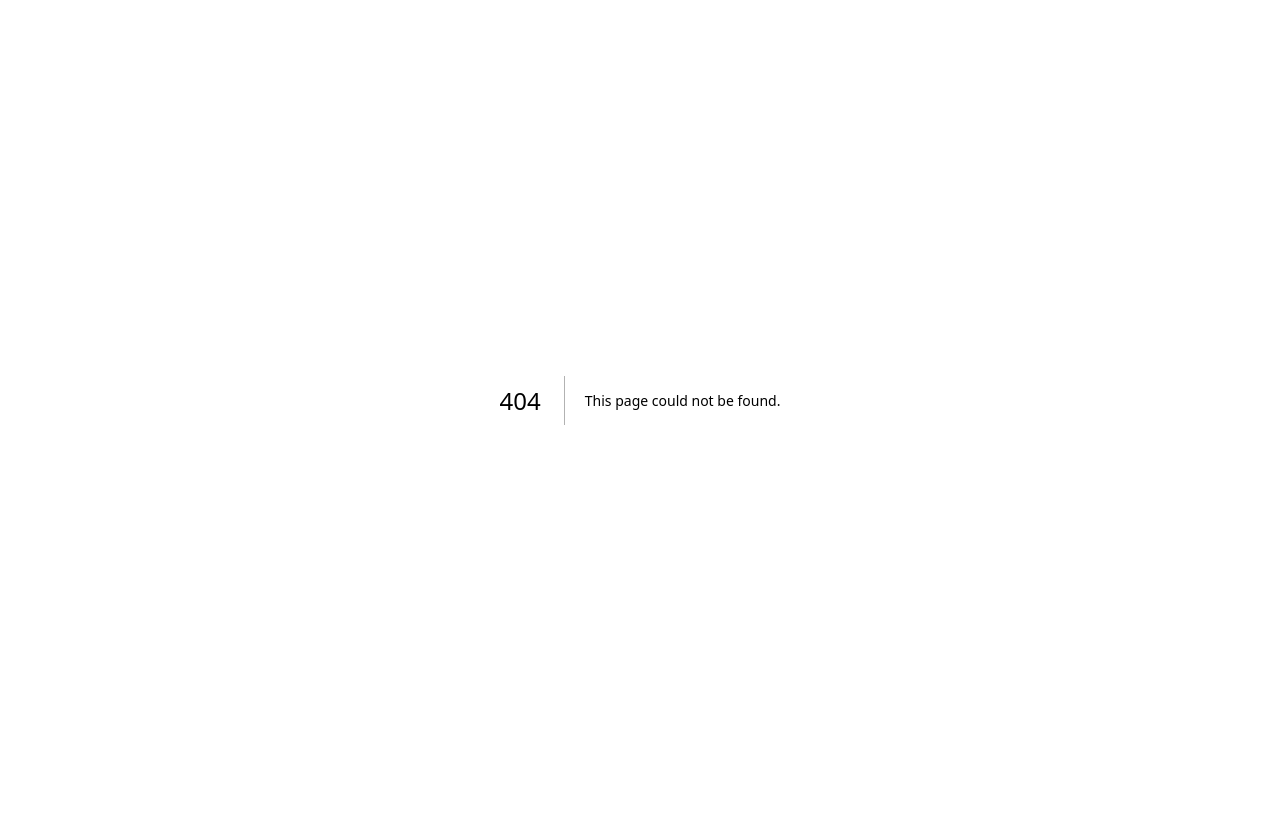
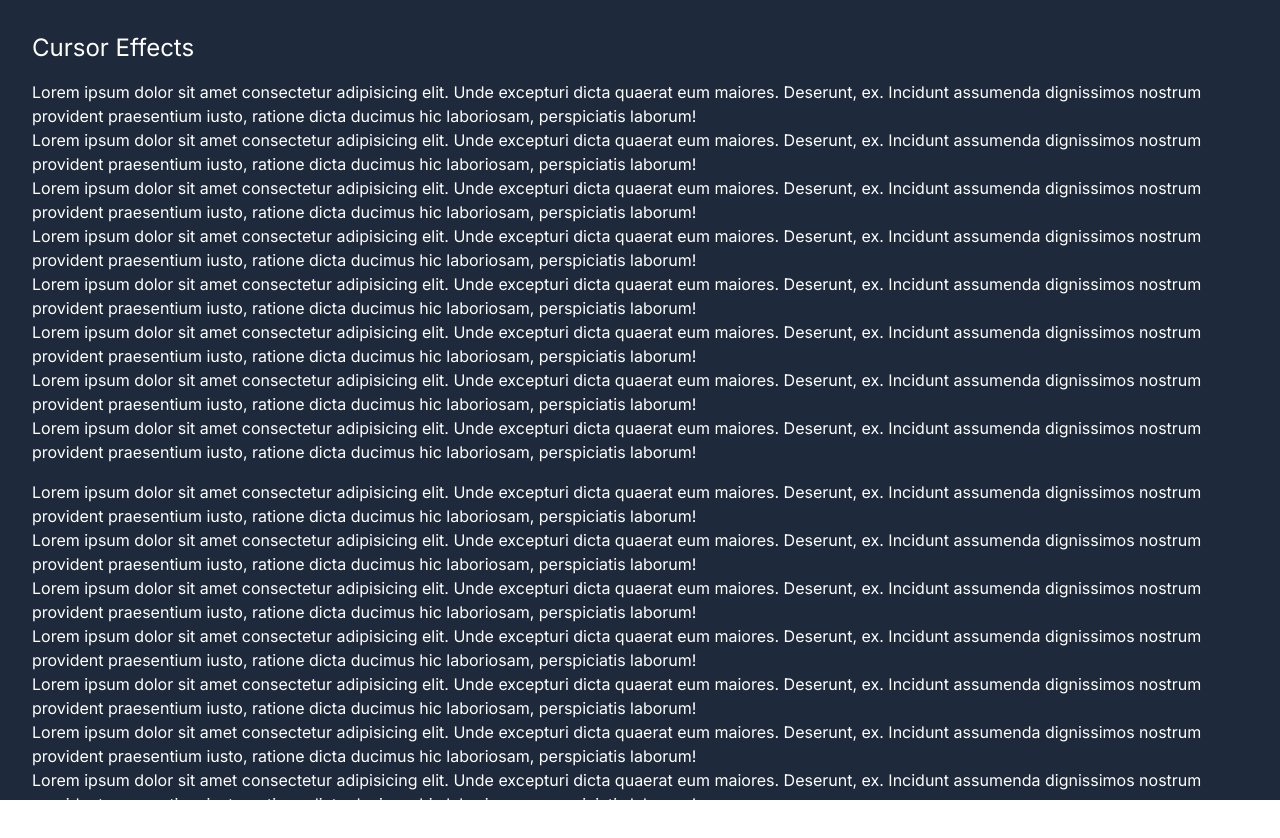
Before and after one commit to dizzzy7/the-project, a Next.js app: page /cursor-effects in a window 1280 px wide. Before the commit this address had no page. Shown: the top 838 px of the page. Before the commit the page ends 800 px from the top, so only its background shows below. Built offline with nearby package versions, Linux system fonts and the light colour scheme.

Commit message:
feat: add a flashlight component and demo it on a new cursor effects page

```diff
--- /dev/null
+++ b/src/app/cursor-effects/page.tsx
@@ -0,0 +1,56 @@
+
+import Flashlight from '@/components/ui/flashlight';
+import { Metadata } from 'next';
+
+export const metadata: Metadata = {
+  title: 'Cursor Effects Page',
+  description: 'This page contains cool effects for the mouse cursor',
+};
+
+/**
+ * BOOKMARKS, RECENT PAGES/BOOKMARKS, QUICK NOTES
+ * WEATHER, BUSSTATIONEN O. FAHRPLAN, TERMINE/FEIERTAGE (Google Calendar)
+ */
+
+const CursorEffectsPage = () => {
+  return (
+    <main className='bg-slate-800 h-screen text-white'>
+      <section className='h-full container relative bg-slate-800'>
+        <h1 className='text-2xl pt-8'>Cursor Effects</h1>
+        <div className='my-4'>
+          <p>Lorem ipsum dolor sit amet consectetur adipisicing elit. Unde excepturi dicta quaerat eum maiores. Deserunt, ex. Incidunt assumenda dignissimos nostrum provident praesentium iusto, ratione dicta ducimus hic laboriosam, perspiciatis laborum!</p>
+          <p>Lorem ipsum dolor sit amet consectetur adipisicing elit. Unde excepturi dicta quaerat eum maiores. Deserunt, ex. Incidunt assumenda dignissimos nostrum provident praesentium iusto, ratione dicta ducimus hic laboriosam, perspiciatis laborum!</p>
+          <p>Lorem ipsum dolor sit amet consectetur adipisicing elit. Unde excepturi dicta quaerat eum maiores. Deserunt, ex. Incidunt assumenda dignissimos nostrum provident praesentium iusto, ratione dicta ducimus hic laboriosam, perspiciatis laborum!</p>
+          <p>Lorem ipsum dolor sit amet consectetur adipisicing elit. Unde excepturi dicta quaerat eum maiores. Deserunt, ex. Incidunt assumenda dignissimos nostrum provident praesentium iusto, ratione dicta ducimus hic laboriosam, perspiciatis laborum!</p>
+          <p>Lorem ipsum dolor sit amet consectetur adipisicing elit. Unde excepturi dicta quaerat eum maiores. Deserunt, ex. Incidunt assumenda dignissimos nostrum provident praesentium iusto, ratione dicta ducimus hic laboriosam, perspiciatis laborum!</p>
+          <p>Lorem ipsum dolor sit amet consectetur adipisicing elit. Unde excepturi dicta quaerat eum maiores. Deserunt, ex. Incidunt assumenda dignissimos nostrum provident praesentium iusto, ratione dicta ducimus hic laboriosam, perspiciatis laborum!</p>
+          <p>Lorem ipsum dolor sit amet consectetur adipisicing elit. Unde excepturi dicta quaerat eum maiores. Deserunt, ex. Incidunt assumenda dignissimos nostrum provident praesentium iusto, ratione dicta ducimus hic laboriosam, perspiciatis laborum!</p>
+          <p>Lorem ipsum dolor sit amet consectetur adipisicing elit. Unde excepturi dicta quaerat eum maiores. Deserunt, ex. Incidunt assumenda dignissimos nostrum provident praesentium iusto, ratione dicta ducimus hic laboriosam, perspiciatis laborum!</p>
+        </div>
+        <div className='my-4'>
+          <p>Lorem ipsum dolor sit amet consectetur adipisicing elit. Unde excepturi dicta quaerat eum maiores. Deserunt, ex. Incidunt assumenda dignissimos nostrum provident praesentium iusto, ratione dicta ducimus hic laboriosam, perspiciatis laborum!</p>
+          <p>Lorem ipsum dolor sit amet consectetur adipisicing elit. Unde excepturi dicta quaerat eum maiores. Deserunt, ex. Incidunt assumenda dignissimos nostrum provident praesentium iusto, ratione dicta ducimus hic laboriosam, perspiciatis laborum!</p>
+          <p>Lorem ipsum dolor sit amet consectetur adipisicing elit. Unde excepturi dicta quaerat eum maiores. Deserunt, ex. Incidunt assumenda dignissimos nostrum provident praesentium iusto, ratione dicta ducimus hic laboriosam, perspiciatis laborum!</p>
+          <p>Lorem ipsum dolor sit amet consectetur adipisicing elit. Unde excepturi dicta quaerat eum maiores. Deserunt, ex. Incidunt assumenda dignissimos nostrum provident praesentium iusto, ratione dicta ducimus hic laboriosam, perspiciatis laborum!</p>
+          <p>Lorem ipsum dolor sit amet consectetur adipisicing elit. Unde excepturi dicta quaerat eum maiores. Deserunt, ex. Incidunt assumenda dignissimos nostrum provident praesentium iusto, ratione dicta ducimus hic laboriosam, perspiciatis laborum!</p>
+          <p>Lorem ipsum dolor sit amet consectetur adipisicing elit. Unde excepturi dicta quaerat eum maiores. Deserunt, ex. Incidunt assumenda dignissimos nostrum provident praesentium iusto, ratione dicta ducimus hic laboriosam, perspiciatis laborum!</p>
+          <p>Lorem ipsum dolor sit amet consectetur adipisicing elit. Unde excepturi dicta quaerat eum maiores. Deserunt, ex. Incidunt assumenda dignissimos nostrum provident praesentium iusto, ratione dicta ducimus hic laboriosam, perspiciatis laborum!</p>
+          <p>Lorem ipsum dolor sit amet consectetur adipisicing elit. Unde excepturi dicta quaerat eum maiores. Deserunt, ex. Incidunt assumenda dignissimos nostrum provident praesentium iusto, ratione dicta ducimus hic laboriosam, perspiciatis laborum!</p>
+        </div>
+        <div className='my-4'>
+          <p>Lorem ipsum dolor sit amet consectetur adipisicing elit. Unde excepturi dicta quaerat eum maiores. Deserunt, ex. Incidunt assumenda dignissimos nostrum provident praesentium iusto, ratione dicta ducimus hic laboriosam, perspiciatis laborum!</p>
+          <p>Lorem ipsum dolor sit amet consectetur adipisicing elit. Unde excepturi dicta quaerat eum maiores. Deserunt, ex. Incidunt assumenda dignissimos nostrum provident praesentium iusto, ratione dicta ducimus hic laboriosam, perspiciatis laborum!</p>
+          <p>Lorem ipsum dolor sit amet consectetur adipisicing elit. Unde excepturi dicta quaerat eum maiores. Deserunt, ex. Incidunt assumenda dignissimos nostrum provident praesentium iusto, ratione dicta ducimus hic laboriosam, perspiciatis laborum!</p>
+          <p>Lorem ipsum dolor sit amet consectetur adipisicing elit. Unde excepturi dicta quaerat eum maiores. Deserunt, ex. Incidunt assumenda dignissimos nostrum provident praesentium iusto, ratione dicta ducimus hic laboriosam, perspiciatis laborum!</p>
+          <p>Lorem ipsum dolor sit amet consectetur adipisicing elit. Unde excepturi dicta quaerat eum maiores. Deserunt, ex. Incidunt assumenda dignissimos nostrum provident praesentium iusto, ratione dicta ducimus hic laboriosam, perspiciatis laborum!</p>
+          <p>Lorem ipsum dolor sit amet consectetur adipisicing elit. Unde excepturi dicta quaerat eum maiores. Deserunt, ex. Incidunt assumenda dignissimos nostrum provident praesentium iusto, ratione dicta ducimus hic laboriosam, perspiciatis laborum!</p>
+          <p>Lorem ipsum dolor sit amet consectetur adipisicing elit. Unde excepturi dicta quaerat eum maiores. Deserunt, ex. Incidunt assumenda dignissimos nostrum provident praesentium iusto, ratione dicta ducimus hic laboriosam, perspiciatis laborum!</p>
+          <p>Lorem ipsum dolor sit amet consectetur adipisicing elit. Unde excepturi dicta quaerat eum maiores. Deserunt, ex. Incidunt assumenda dignissimos nostrum provident praesentium iusto, ratione dicta ducimus hic laboriosam, perspiciatis laborum!</p>
+        </div>
+      </section>
+      <Flashlight />
+    </main>
+  );
+};
+
+export default CursorEffectsPage;
--- /dev/null
+++ b/src/components/ui/flashlight.tsx
@@ -0,0 +1,55 @@
+'use client'
+
+import { useEffect, useRef, useState } from "react";
+import colors from 'tailwindcss/colors'
+
+
+// const mouseMoveHandler = (e) => {
+//   const light = document.querySelector(".cursor-light");
+//   light.style.setProperty("--x", `${e.clientX}px`);
+//   light.style.setProperty("--y", `${e.clientY}px`);
+// }
+
+const Flashlight = () => {
+  const [isEnabled, setIsEnabled] = useState(false);
+
+  const flashlightRef = useRef<HTMLDivElement | null>(null);
+
+  useEffect(() => {
+
+    // document.addEventListener("mousemove",);
+    //update component that is pointed to by ref
+    if (flashlightRef.current !== null) {
+      // flashlightRef.current.
+    }
+
+  }, [])
+
+  //
+
+  return (
+    <div
+      data-component="flashlight"
+      className={'fixed inset-0 bg-white transition-all'}
+      ref={flashlightRef}
+      style={{
+        '--flashlight-x': '100px',
+        '--flashlight-y': '100px',
+        background: isEnabled ? colors.slate[800] : 'transparent',
+        maskImage: `radial-gradient(circle 550px at var(--flashlight-x) var(--flashlight-y), transparent, ${colors.slate[800]}4f)`
+      } as React.CSSProperties}
+      onMouseMoveCapture={(e) => {
+        setIsEnabled(true)
+        flashlightRef.current?.style.setProperty('--flashlight-x', e.clientX + 'px');
+        flashlightRef.current?.style.setProperty('--flashlight-y', e.clientY + 'px');
+      }}
+      onMouseLeave={(e) => {
+        setIsEnabled(false)
+      }}
+    >
+      <div className='flex'></div>
+    </div>
+  )
+}
+
+export default Flashlight;
```
